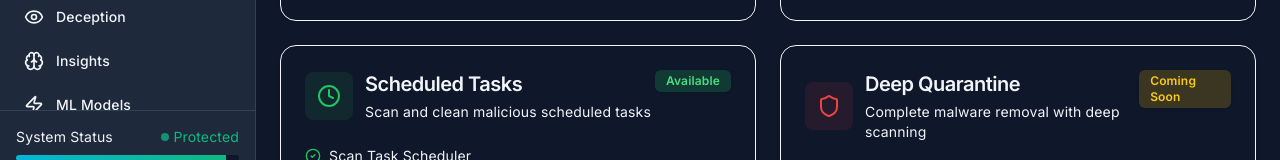
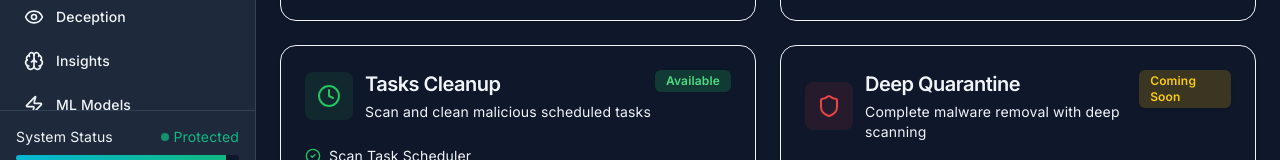
Before and after one commit to stefony/cyberguardian-dashboard, a Next.js app: page /remediation in a window 1280 px wide. Shown: the part 547-707 px from the top of the page. Built offline with nearby package versions, Linux system fonts and the light colour scheme; no server answers; sample sign-in values are in the browser's storage.

Commit message:
fix: update Tasks Cleanup title consistency

```diff
--- a/app/remediation/page.tsx
+++ b/app/remediation/page.tsx
@@ -54,7 +54,7 @@ export default function RemediationPage() {
 },
     {
   id: "tasks",
-  title: "Scheduled Tasks",
+  title: "Tasks Cleanup",
   description: "Scan and clean malicious scheduled tasks",
   icon: Clock,
   status: "available",  // ← Променено от "planned"
```
